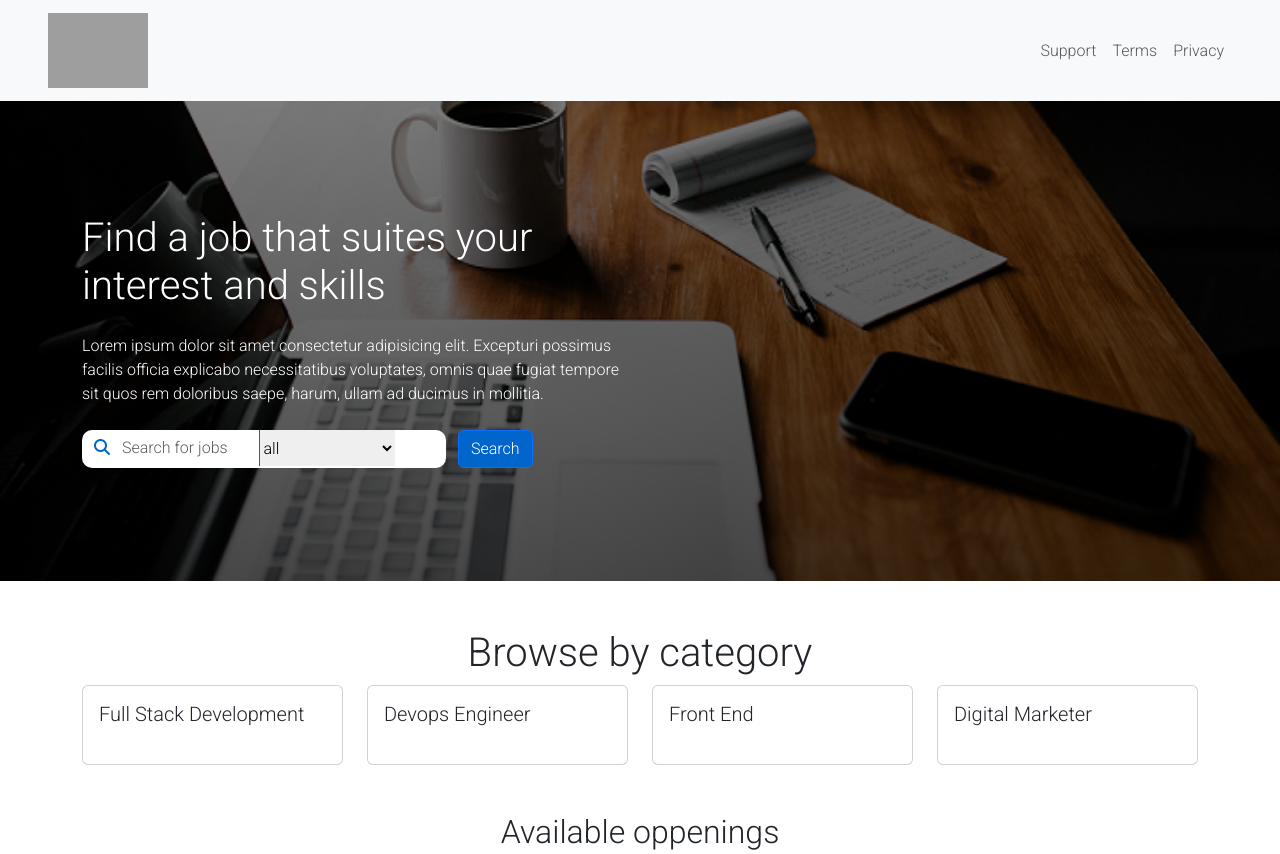
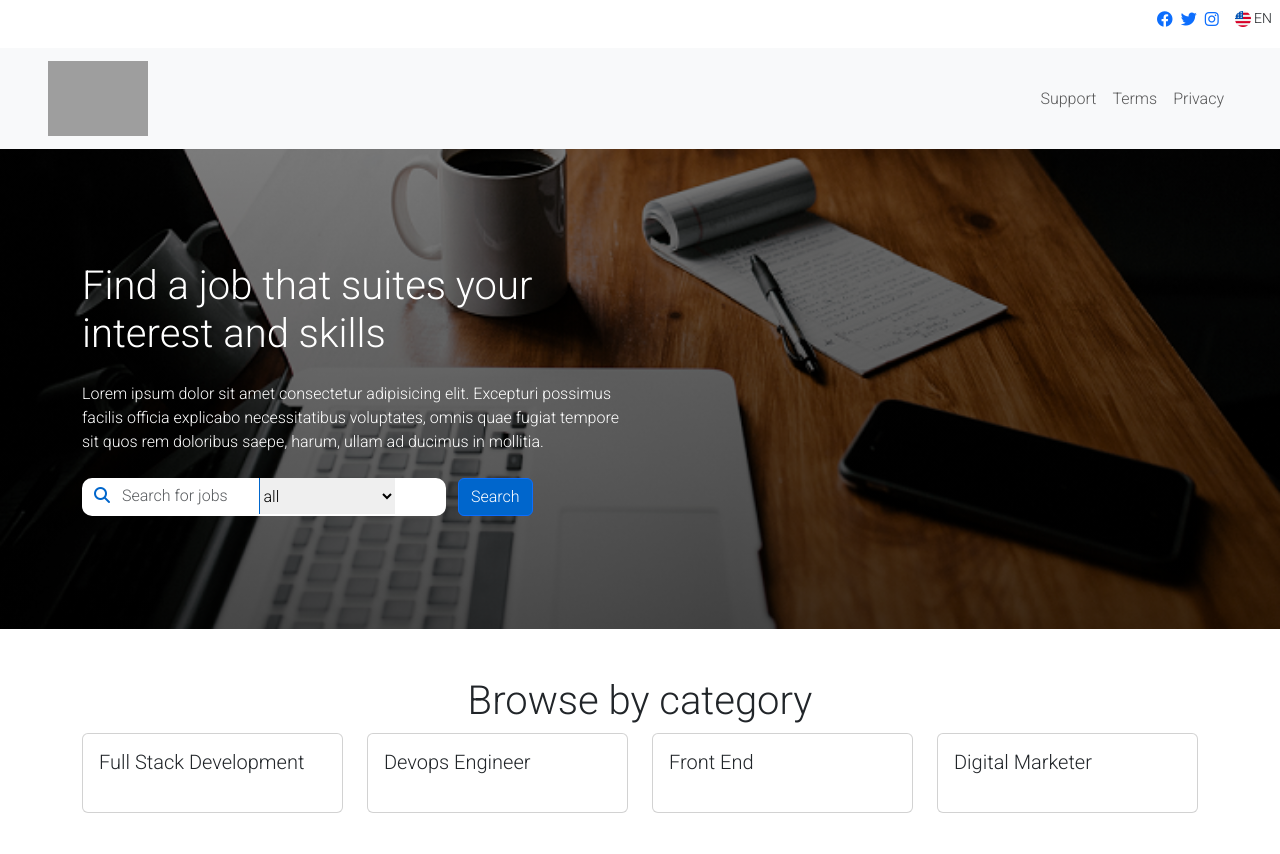
Before and after one commit to VTC-Internationale/job_portal_ui, a plain HTML site: page index.html in a window 1280 px wide. Shown: the top 854 px of the page. Drawn offline with nearby package versions, Linux system fonts and the light colour scheme; grey boxes are pictures that could not be loaded.

Commit message:
header menu started working on

```diff
--- a/css/job.css
+++ b/css/job.css
@@ -38,6 +38,10 @@ body {
     background-position: bottom;
     display: flex;
     align-items: center;
+}
+
+.flag_header img {
+    width: 1rem;
 }
 
 .jinput {
--- a/index.html
+++ b/index.html
@@ -7,9 +7,38 @@
     <link href="https://cdn.jsdelivr.net/npm/bootstrap@5.3.0-alpha3/dist/css/bootstrap.min.css" rel="stylesheet" integrity="sha384-KK94CHFLLe+nY2dmCWGMq91rCGa5gtU4mk92HdvYe+M/SXH301p5ILy+dN9+nJOZ" crossorigin="anonymous">
     <link rel="stylesheet" href="https://cdnjs.cloudflare.com/ajax/libs/font-awesome/6.4.0/css/all.min.css" integrity="sha512-iecdLmaskl7CVkqkXNQ/ZH/XLlvWZOJyj7Yy7tcenmpD1ypASozpmT/E0iPtmFIB46ZmdtAc9eNBvH0H/ZpiBw==" crossorigin="anonymous" referrerpolicy="no-referrer" />
     <link href="https://fonts.googleapis.com/css2?family=Roboto:wght@100;300&display=swap" rel="stylesheet">
+    <link
+      rel="stylesheet"
+      href="https://cdn.jsdelivr.net/gh/lipis/flag-icons@6.6.6/css/flag-icons.min.css"
+    />
     <link rel="stylesheet" href="./css/job.css">
   </head>
   <body>
+    <div id="topnav" class="pt-2 d-flex justify-content-end">
+      <ul class="list-unstyled d-flex">
+        <li class="me-2">
+          <a href="#"><i class="fa-brands fa-facebook"></i></a>
+        </li>
+        <li class="me-2">
+          <a href="#"><i class="fa-brands fa-twitter"></i></a>
+        </li>
+        <li class="me-2">
+          <a href="#"><i class="fa-brands fa-instagram"></i></a>
+        </li>
+        <li class="dropdown">
+          <div class="d-flex align-items-center pointer small">
+            <div class="mx-2">
+              <span class="flag_header">
+                <img src="/images/usa.png" alt="">
+              </span>
+              <span>EN</span>
+            </div>
+          </div>
+        </li>
+        </div>
+
+      </ul>
+    </div>
     <nav class="navbar navbar-expand-lg navbar-light bg-light px-5">
       <a class="navbar-brand" href="#">
         <img src="https://my.vtcinternationale.site/storage/uploads/logo//logo-dark.png" alt="vtc logo" class="jlogo">
```
Also changed, not shown: images/france.png (added), images/usa.png (added).
